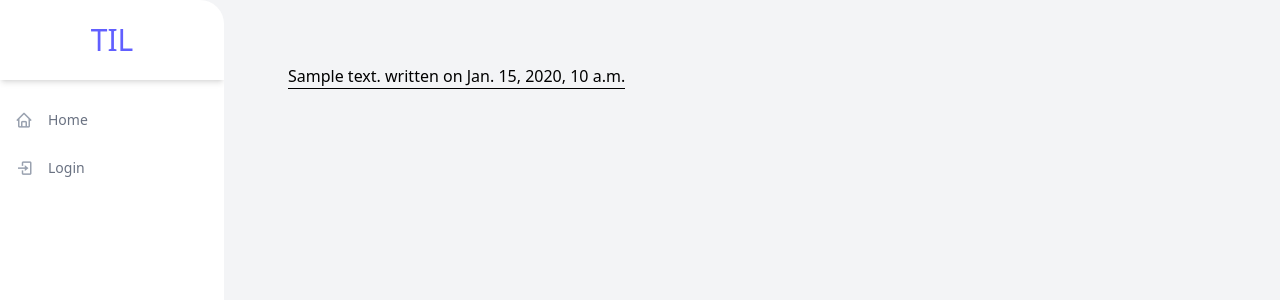
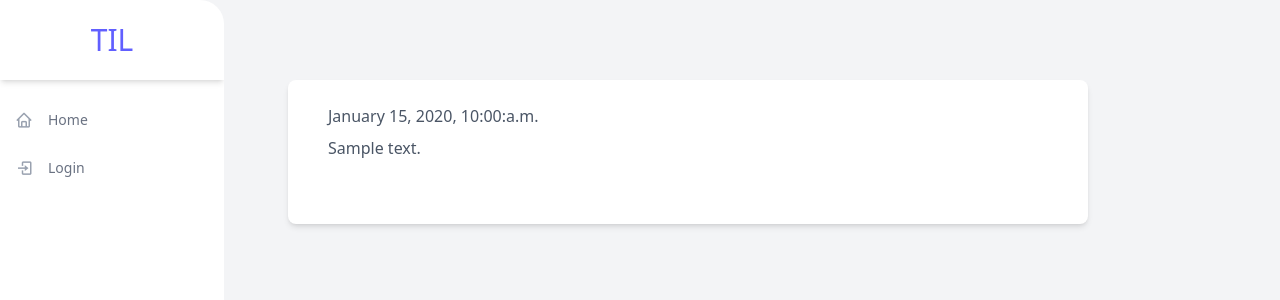
Before and after one commit to luigiay1123/django2nd, a Django app: page / in a window 1280 px wide. Shown: the top 300 px of the page. Run offline with Django 5.2, Linux system fonts and the light colour scheme; tables that the repository leaves empty hold one stand-in row (values such as "Sample post").

Commit message:
13. Tailwind styled posts

```diff
--- a/feed/templates/feed/homepage.html
+++ b/feed/templates/feed/homepage.html
@@ -4,7 +4,31 @@
 
 {% block body %}
   {% for post in posts %}
-    {{ post.text }} written on {{ post.date }}
-    <hr>
+    <!-- component is from https://tailwindcomponents.com/component/post-artical -->
+    <div class="max-w-4xl px-10 my-4 py-6 bg-white rounded-lg shadow-md" style='width: 50rem'>
+      <div class="flex justify-between items-center">
+        <span class="font-light text-gray-600">{{ post.date|date:"F j, Y, g:i:a" }}</span>
+      </div>
+      <div class="mt-2">
+        <p class="mt-2 text-gray-600">{{ post.text }}</p>
+      </div>
+      <div class="flex justify-between items-center mt-4">
+        {% if show_detail_link %}
+            <a class="text-blue-600 hover:underline" href="{% url 'feed:detail' post.id %}">
+                Read more
+            </a>
+        {% else %}
+            <span>&nbsp;</span>
+        {% endif %}
+        {% comment %} <div>
+            <a class="flex items-center" href="{% url 'profiles:detail' post.author.username %}">
+                {% thumbnail post.author.profile.image "373x373" crop="center" as im %}
+                    <img class="mx-4 w-10 h-10 object-cover rounded-full hidden sm:block" src="{{ im.url }}" alt="avatar">
+                {% endthumbnail %}
+                <h1 class="text-gray-700 font-bold">{{ post.author.username }}</h1>
+            </a>
+        </div> {% endcomment %}
+      </div>
+    </div>
   {% endfor %}
 {% endblock %}
```
